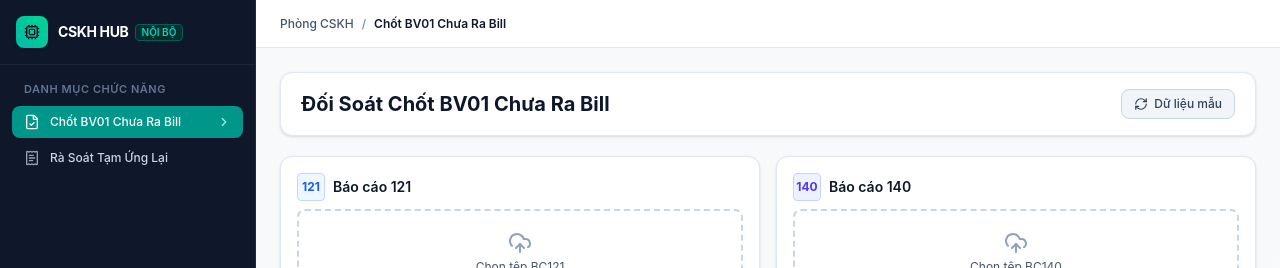
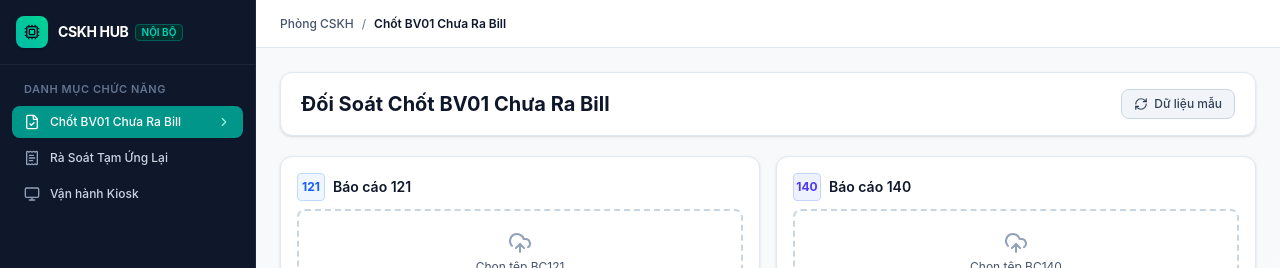
Before and after one commit to PhongCSKH/xulydulieu, a React (Vite) app: page / in a window 1280 px wide. Shown: the top 268 px of the page. Built offline with nearby package versions, Linux system fonts and the light colour scheme.

Commit message:
Them the phan he Van hanh Kiosk

```diff
--- a/src/modules/registry.js
+++ b/src/modules/registry.js
@@ -1,5 +1,6 @@
 import bv01Module from './bv01-chua-ra-bill';
 import raSoatTamUngModule from './ra-soat-tam-ung';
+import vanHanhKioskModule from './van-hanh-kiosk';
 
 /**
  * Danh bạ Đăng ký Module Độc lập (Pluggable Registry)
@@ -9,6 +10,7 @@ import raSoatTamUngModule from './ra-soat-tam-ung';
 export const registeredModules = [
   bv01Module,
   raSoatTamUngModule,
+  vanHanhKioskModule,
 ];
 
 export function getModuleById(id) {
--- /dev/null
+++ b/src/modules/van-hanh-kiosk/VanHanhKioskView.jsx
@@ -0,0 +1,22 @@
+import React from 'react';
+import { Monitor } from 'lucide-react';
+
+export default function VanHanhKioskView() {
+  return (
+    <div className="space-y-6">
+      <div className="bg-white rounded-xl border border-slate-200 p-6 shadow-sm">
+        <div className="flex items-center gap-3">
+          <div className="p-3 bg-teal-50 text-teal-600 rounded-lg">
+            <Monitor className="w-6 h-6" />
+          </div>
+          <div>
+            <h1 className="text-xl font-bold text-slate-900">Phân hệ Vận hành Kiosk</h1>
+            <p className="text-sm text-slate-500">
+              Khu vực đang sẵn sàng tiếp nhận các chức năng và nội dung cấu hình tiếp theo.
+            </p>
+          </div>
+        </div>
+      </div>
+    </div>
+  );
+}
--- /dev/null
+++ b/src/modules/van-hanh-kiosk/index.js
@@ -0,0 +1,12 @@
+import VanHanhKioskView from './VanHanhKioskView';
+import { Monitor } from 'lucide-react';
+
+export default {
+  id: 'MOD_VAN_HANH_KIOSK',
+  name: 'Vận hành Kiosk',
+  shortCode: 'KIOSK',
+  category: 'Vận hành',
+  description: 'Phân hệ Vận hành Kiosk',
+  icon: Monitor,
+  component: VanHanhKioskView
+};
```
